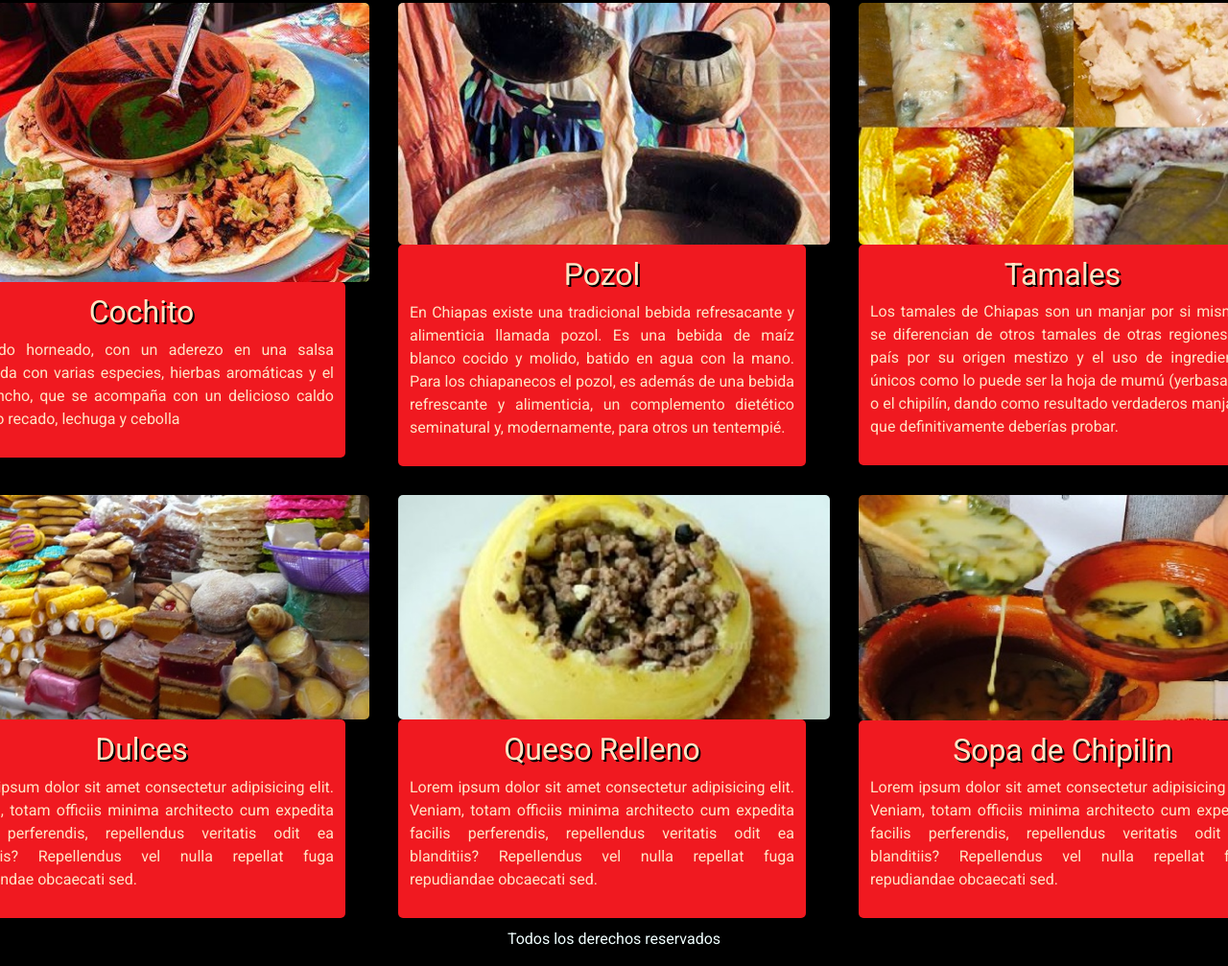
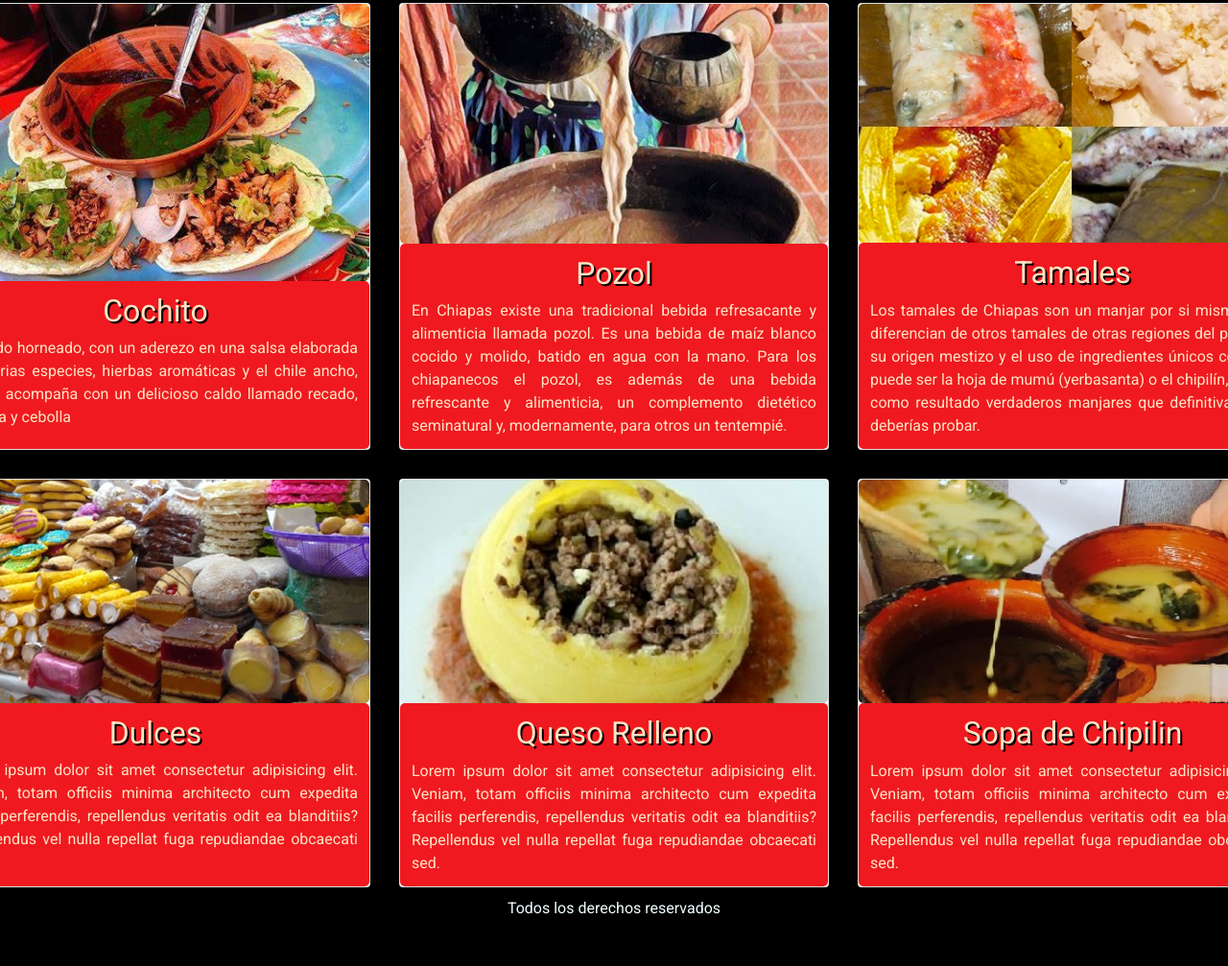
Before and after one commit to MarianaCerdaAldasoro/amorachiapas, a plain HTML site: page paginas/gastronomia.html in a window 1280 px wide. Shown: the part 1741-2748 px from the top of the page at 96% size. After the commit the page ends 2716 px from the top, so only its background shows below. Drawn offline with nearby package versions, Linux system fonts and the light colour scheme.

Commit message:
implementas componentes de bootsrap en el proyecto (#2)

```diff
--- a/css/estilos.css
+++ b/css/estilos.css
@@ -315,10 +315,10 @@ column-gap: 10px;
 .gastronomia__platillos {
     display: flex table-column;
     margin: 20px 10px 10px 10px;
+    width: 28rem;
 }
 
 .platillos__imagen {
-    width: 450px;
     border-radius: 5px;
 
 }
@@ -328,7 +328,6 @@ column-gap: 10px;
     color: bisque;
     text-align: justify;
     padding: 12px;
-    width: 425px;
     border-radius: 5px;
 }
 
--- a/paginas/gastronomia.html
+++ b/paginas/gastronomia.html
@@ -54,21 +54,21 @@
 
         <section class="gastronomia__comidas">
 
-            <article class="gastronomia__platillos">
-                <img class="platillos__imagen" src="../recursos/cochito.jfif">
-                <div class="platillos__texto">
-                    <h2 class="chiapas__subtitulo">Cochito</h2>
-                    <p> Es cerdo horneado, con un aderezo en una salsa elaborada con varias especies, hierbas aromáticas
+            <article class="gastronomia__platillos card">
+                <img class="platillos__imagen card-image-top" src="../recursos/cochito.jfif">
+                <div class="platillos__texto card-body">
+                    <h2 class="chiapas__subtitulo card-title">Cochito</h2>
+                    <p class="card-text"> Es cerdo horneado, con un aderezo en una salsa elaborada con varias especies, hierbas aromáticas
                         y
                         el chile ancho, que se acompaña con un delicioso caldo llamado recado, lechuga y cebolla
                     </p>
                 </div>
             </article>
-            <article class="gastronomia__platillos">
-                <img class="platillos__imagen" src="../recursos/pozol2.jfif">
-                <div class="platillos__texto">
-                    <h2 class="chiapas__subtitulo">Pozol</h2>
-                    <p>
+            <article class="gastronomia__platillos card">
+                <img class="platillos__imagen card-image-top" src="../recursos/pozol2.jfif">
+                <div class="platillos__texto card-body">
+                    <h2 class="chiapas__subtitulo card-title">Pozol</h2>
+                    <p class="card-text">
                         En Chiapas existe una tradicional bebida refresacante y alimenticia llamada pozol. Es una
                         bebida de maíz blanco cocido y molido, batido en agua con la mano. Para los chiapanecos el
                         pozol, es además de una bebida refrescante y alimenticia, un complemento dietético
@@ -77,11 +77,11 @@
                 </div>
             </article>
             </article>
-            <article class="gastronomia__platillos">
-                <img class="platillos__imagen" src="../recursos/tamales.jpg">
-                <div class="platillos__texto">
-                    <h2 class="chiapas__subtitulo">Tamales</h2>
-                    <p>
+            <article class="gastronomia__platillos card">
+                <img class="platillos__imagen card-image-top" src="../recursos/tamales.jpg">
+                <div class="platillos__texto card-body">
+                    <h2 class="chiapas__subtitulo card-title">Tamales</h2>
+                    <p class="card-text">
                         Los tamales de Chiapas son un manjar por si mismos, se diferencian de otros tamales de otras
                         regiones del país por su origen mestizo y el uso de ingredientes únicos como lo puede ser la
                         hoja de mumú (yerbasanta) o el chipilín, dando como resultado verdaderos manjares que
@@ -94,11 +94,11 @@
 
         <section class="gastronomia__comidas">
 
-            <article class="gastronomia__platillos">
-                <img class="platillos__imagen" src="../recursos/dulces.jfif">
-                <div class="platillos__texto">
-                    <h2 class="chiapas__subtitulo">Dulces</h2>
-                    <p>
+            <article class="gastronomia__platillos card">
+                <img class="platillos__imagen card-image-top" src="../recursos/dulces.jfif">
+                <div class="platillos__texto card-body">
+                    <h2 class="chiapas__subtitulo card-title">Dulces</h2>
+                    <p class="card-text">
                         Lorem ipsum dolor sit amet consectetur adipisicing elit. Veniam, totam officiis minima
                         architecto
                         cum expedita facilis perferendis, repellendus veritatis odit ea blanditiis? Repellendus vel
@@ -107,11 +107,11 @@
                     </p>
                 </div>
             </article>
-            <article class="gastronomia__platillos">
-                <img class="platillos__imagen" src="../recursos/queso relleno.jpg">
-                <div class="platillos__texto">
-                    <h2 class="chiapas__subtitulo">Queso Relleno</h2>
-                    <p>
+            <article class="gastronomia__platillos card">
+                <img class="platillos__imagen card-image-top" src="../recursos/queso relleno.jpg">
+                <div class="platillos__texto card-body">
+                    <h2 class="chiapas__subtitulo card-title">Queso Relleno</h2>
+                    <p class="card-text">
                         Lorem ipsum dolor sit amet consectetur adipisicing elit. Veniam, totam officiis minima
                         architecto
                         cum expedita facilis perferendis, repellendus veritatis odit ea blanditiis? Repellendus vel
@@ -121,11 +121,11 @@
                 </div>
             </article>
             </article>
-            <article class="gastronomia__platillos">
-                <img class="platillos__imagen" src="../recursos/sopa de chipolin.jpg">
-                <div class="platillos__texto">
-                    <h2 class="chiapas__subtitulo">Sopa de Chipilin</h2>
-                    <p>
+            <article class="gastronomia__platillos card">
+                <img class="platillos__imagen card-image-top" src="../recursos/sopa de chipolin.jpg">
+                <div class="platillos__texto card-body">
+                    <h2 class="chiapas__subtitulo card-title">Sopa de Chipilin</h2>
+                    <p class="card-text">
                         Lorem ipsum dolor sit amet consectetur adipisicing elit. Veniam, totam officiis minima
                         architecto
                         cum expedita facilis perferendis, repellendus veritatis odit ea blanditiis? Repellendus vel
```
Also changed, not shown: index.html (+3 -3 lines), paginas/contacto.html (+3 -3 lines), paginas/cultura.html (+19 -14 lines), paginas/naturaleza.html (+27 -27 lines).
